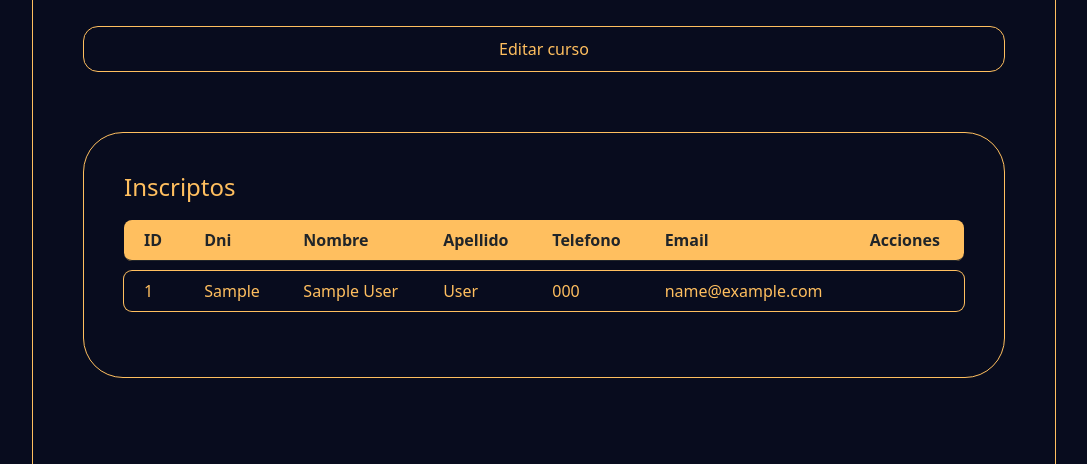
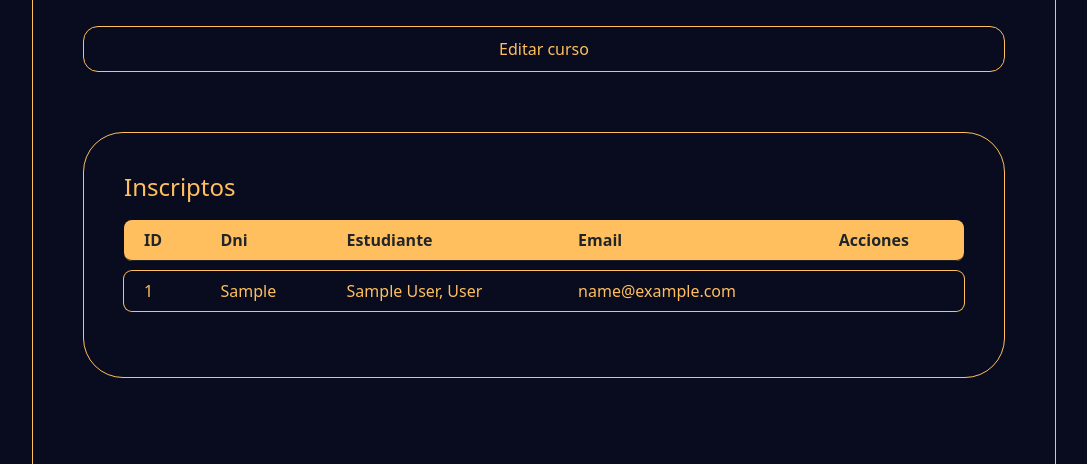
Before and after one commit to Mathi21as/academia_sj_tec_JAM23, a Flask app: page /edit-course/1 in a window 1280 px wide. Shown: the part 843-1307 px from the top of the page, without its empty margins (96-1183 px from the left). Run offline with Flask 3, Linux system fonts and the light colour scheme; the first user in the database is signed in; tables that the repository leaves empty hold one stand-in row (Sample ...); some libraries are stand-ins or nearby versions.

Commit message:
modificacion renderizado condiciona tabla de inscriptoss

```diff
--- a/src/config.py
+++ b/src/config.py
@@ -20,7 +20,7 @@ class appConfig():
     def init(app):
         app.config['MYSQL_HOST'] = 'localhost'
         app.config['MYSQL_USER'] = 'root'
-        app.config['MYSQL_PASSWORD'] = 'root1234' # 'root1234' '154647572'
+        app.config['MYSQL_PASSWORD'] = '154647572' # 'root1234' '154647572'
         app.config['MYSQL_DB'] = 'academia_jam2023'
         app.config['SECRET_KEY'] = "teeest"
 config = {
--- a/src/templates/courseForm.html
+++ b/src/templates/courseForm.html
@@ -109,11 +109,9 @@
                     <tr>
                         <th scope="col">ID</th>
                         <th scope="col">Dni</th>
-                        <th scope="col">Nombre</th>
-                        <th scope="col">Apellido</th>
-                        <th scope="col">Telefono</th>
+                        <th scope="col">Estudiante</th>
                         <th scope="col">Email</th>
-                        <th scope="col">Acciones</th>
+                        <th scope="col" colspan="2">Acciones</th>
                     </tr>
                 </thead>
                 <tbody>
@@ -121,20 +119,19 @@
                         <tr>
                             <td>{{ student[0] }}</td>
                             <td>{{ student[4] }}</td>
-                            <td>{{ student[1] }}</td>
-                            <td>{{ student[2] }}</td>
-                            <td>{{ student[3] }}</td>
+                            <td>{{ student[1] }}, {{ student[2] }}</td>
                             <td>{{ student[5] }}</td>
-                            {% if current_user.role == "teacher" %}
-                                <td class="px-1 py-2">
-                                    <a class="btn btn-success" href="/attendance/{{course.id}}/{{student[0]}}">
-                                        Dar presente</a>
-                                </td>
+                            {% if current_user.role == "teacher"%}
+
                                 {% if student[7] == 1 %}
                                 <td style="width: min-content" colspan="2" class="px-1 py-2">
                                     <a class="btn btn-warning" href="/block-user/{{student[0]}}">Desbloquear</a>
                                 </td>
                                 {% else %}
+                                <td class="px-1 py-2">
+                                    <a class="btn btn-success" href="/attendance/{{course.id}}/{{student[0]}}">
+                                        Dar presente</a>
+                                </td>
                                 <td style="width: min-content" colspan="2">
                                     <a class="btn btn-danger" href="/block-user/{{student[0]}}">Bloquear</a>
                                 </td>
```
